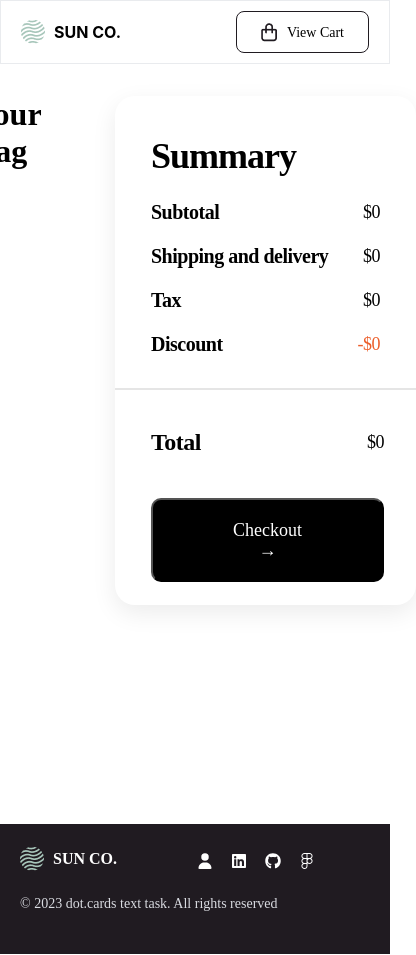
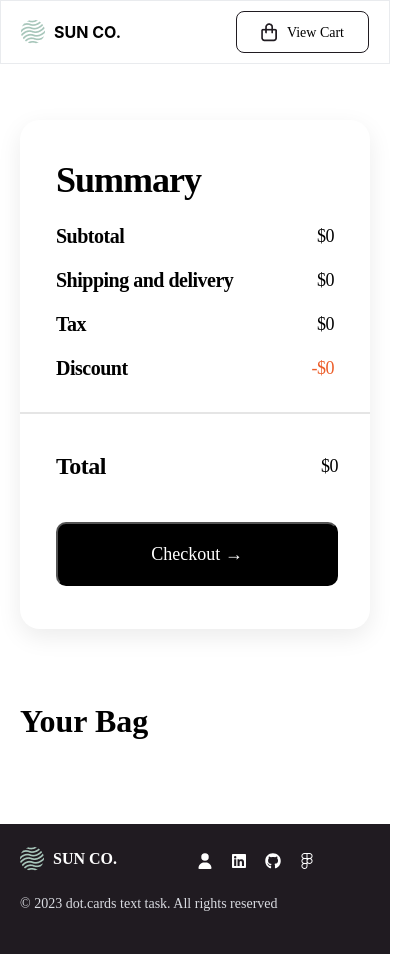
Before and after one commit to freddy990117/Shoe_Store, a React (Vite) app: page /bag in a window 390 px wide. Shown: the whole page, 416 px wide, since content can reach past the window. Built offline with nearby package versions, Linux system fonts and the light colour scheme.

Commit message:
Style : Setup Bag style.

```diff
--- a/src/App.css
+++ b/src/App.css
@@ -407,6 +407,11 @@
   flex-direction: column;
   justify-content: space-between;
   height: 100%;
+  width: 100%;
+}
+.bag-container .shoe-bag .shoe-info .shoe-des .shoe-catalog {
+  display: flex;
+  justify-content: space-between;
 }
 .bag-container .shoe-bag .shoe-info .shoe-des h4 {
   margin-top: 6px;
@@ -735,4 +740,32 @@ button {
   .product-container .product-description .keypoint {
     margin-top: 5px;
   }
+  .bag-container {
+    width: 390px;
+    display: flex;
+    flex-direction: column-reverse;
+    padding: 20px;
+  }
+  .bag-container .bag-summary {
+    width: 100%;
+  }
+  .bag-container .shoe-bag {
+    width: 100%;
+  }
+  .bag-container .shoe-bag .shoe-info {
+    width: 100%;
+  }
+  .bag-container .shoe-bag .shoe-info .shoe-des {
+    margin-left: 0;
+  }
+  .bag-container .shoe-bag .shoe-info .shoe-des .shoe-catalog {
+    display: flex;
+    justify-content: space-between;
+  }
+  .bag-container .shoe-bag .shoe-info .shoe-des .shoe-catalog h3 {
+    display: inline;
+  }
+  .bag-container .shoe-bag .shoe-info .shoe-des .shoe-catalog p {
+    display: inline;
+  }
 }/*# sourceMappingURL=App.css.map */
--- a/src/App.scss
+++ b/src/App.scss
@@ -406,6 +406,11 @@
         flex-direction: column;
         justify-content: space-between;
         height: 100%;
+        width: 100%;
+        .shoe-catalog {
+          display: flex;
+          justify-content: space-between;
+        }
         h4 {
           margin-top: 6px;
         }
@@ -760,4 +765,33 @@ button {
       }
     }
   }
+  .bag-container {
+    // overflow-x: hidden;
+    width: 390px;
+    display: flex;
+    flex-direction: column-reverse;
+    padding: 20px;
+    .bag-summary {
+      width: 100%;
+    }
+    .shoe-bag {
+      width: 100%;
+      .shoe-info {
+        width: 100%;
+        .shoe-des {
+          margin-left: 0;
+          .shoe-catalog {
+            display: flex;
+            justify-content: space-between;
+            h3 {
+              display: inline;
+            }
+            p {
+              display: inline;
+            }
+          }
+        }
+      }
+    }
+  }
 }
```
Also changed, not shown: 1 other file (tests, documents, lock files or other folders).
